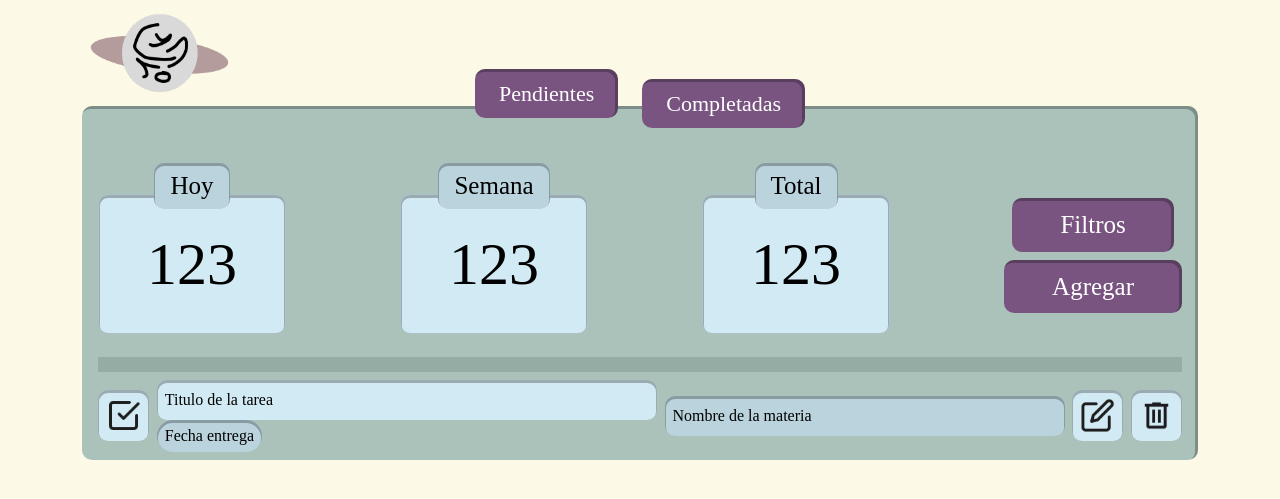
After one commit to EmilioMateo/ProyectoWeb, a PHP site: page /TareasPendientes.html in a window 1280 px wide. The commit adds this page. Shown: the top 499 px of the page. Run offline with PHP 8.4, Linux system fonts and the light colour scheme; some web fonts are replaced.

Commit message:
tareas pendientes y completadas
ya todo l de gui para esta entrega

```diff
--- /dev/null
+++ b/TareasPendientes.html
@@ -0,0 +1,133 @@
+<!DOCTYPE html>
+<html lang="en">
+<head>
+    <meta charset="UTF-8">
+    <meta name="viewport" content="width=, initial-scale=1.0">
+
+    <!-- adjuntar el css del bootstrap -->
+    <link href="https://cdn.jsdelivr.net/npm/bootstrap@5.3.8/dist/css/bootstrap.min.css" rel="stylesheet" integrity="sha384-sRIl4kxILFvY47J16cr9ZwB07vP4J8+LH7qKQnuqkuIAvNWLzeN8tE5YBujZqJLB" crossorigin="anonymous">
+
+    <!-- link pa adjuntar la fuente q vamos a usar -->
+    <link href="https://fonts.cdnfonts.com/css/be-vietnam-pro" rel="stylesheet">
+
+    <!-- adjuntar nuestro css -->
+    <link href="style.css" rel="stylesheet">
+    <title>Tareas</title>
+</head>
+<body style="background-color: #FCF9E6;">
+
+    <div class="container w-100">
+        <img src="cyncroLogo.png" class="m-2" alt="logo cyncro" style="height: 90px; width: 140px;">
+        <div class="card mx-auto contenedor-login border-0 py-2 px-3">
+            <div class="d-flex flex-wrap justify-content-center gap-4" style="position: relative; top: -35px">
+                <button id="pendiente" class="btn-personalizado btn-toggle px-4 py-2" style="font-size: 22px">Pendientes</button>
+                <button class="btn-personalizado btn-toggle px-4 py-2" style="font-size: 22px;" onclick="location.href='TareasCompletadas.html'">Completadas</button>
+            </div>
+
+            <div class="d-flex flex-wrap justify-content-between mb-2">
+                <div class="d-flex flex-column align-items-center">
+                    <div class="diseño-r1 py-1 px-3" style="z-index: 10;">
+                        <p class="mb-0" style="font-size: 25px;">Hoy</p>
+                    </div>
+                    <div class="card diseño-r2 px-5 py-4" style="position: relative; top: -15px;">
+                        <p class="mb-0" style="font-size: 60px;">123</p>
+                    </div>
+                </div>
+                <div class="d-flex flex-column align-items-center">
+                    <div class="diseño-r1 py-1 px-3" style="z-index: 10;">
+                        <p class="mb-0" style="font-size: 25px;">Semana</p>
+                    </div>
+                    <div class="card diseño-r2 px-5 py-4" style="position: relative; top: -15px;">
+                        <p class="mb-0" style="font-size: 60px;">123</p>
+                    </div>
+                </div>
+                <div class="d-flex flex-column align-items-center">
+                    <div class="diseño-r1 py-1 px-3" style="z-index: 10;">
+                        <p class="mb-0" style="font-size: 25px;">Total</p>
+                    </div>
+                    <div class="card diseño-r2 px-5 py-4" style="position: relative; top: -15px;">
+                        <p class="mb-0" style="font-size: 60px;">123</p>
+                    </div>
+                </div>
+                <div class="d-flex flex-column align-items-center justify-content-center gap-2">
+                    <button id="pendiente" class="btn-personalizado px-5 py-2" style="font-size: 25px">Filtros</button>
+                    <button class="btn-personalizado px-5 py-2" style="font-size: 25px;">Agregar</button>
+                </div>
+            </div>
+
+            <div class="separador-central-tareas mb-2 mx-auto"></div>
+
+            <!-- esto de abajo es la template pero fuera de la etiqueta template, lo pongo fuera pa q se muestre un ejemplo en pantalla, si nomás lo dejo en la de template entonces no se ve en pantalla, ya después cuando tengas programado q se muestre con la template puedes borrar esto de abajo -->
+            <div class="d-flex flex-wrap justify-content-between" style="align-items: center;">
+                <button class="btn-personalizado2 p-2 justify-content-center" style="border: 0px solid black;">
+                    <img src="completarTareaLogo.png" alt="completar tarea logo" style="height: 35px; width: 35px;">
+                </button>
+                <div class="d-flex flex-column" style="width: 500px;">
+                    <div class="diseño-r2 px-2 py-2" style="width: 100%;">
+                        <p style="margin: 0;">Titulo de la tarea</p>
+                    </div>
+                    <div class="diseño-r1 px-2 py-1" style="border-radius: 20px;">
+                        <p style="margin: 0;">Fecha entrega</p>
+                    </div>
+                </div>
+                <div class="d-flex flex-column" style="width: 400px;">
+                    <div class="diseño-r1 px-2 py-2" style="width: 100%;">
+                        <p style="margin: 0;">Nombre de la materia</p>
+                    </div>
+                </div>
+                <button class="btn-personalizado2 p-2 justify-content-center" style="border: 0px solid black;">
+                    <img src="editarTareaLogo.png" alt="completar tarea logo" style="height: 35px; width: 35px;">
+                </button>
+                <button class="btn-personalizado2 p-2 justify-content-center" style="border: 0px solid black;">
+                    <img src="eliminarTareaLogo.png" alt="completar tarea logo" style="height: 35px; width: 35px;">
+                </button>
+            </div>
+
+            <!-- ahora si en template -->
+            <template>
+                <div class="d-flex flex-wrap justify-content-between" style="align-items: center;">
+                    <button class="btn-personalizado2 p-2 justify-content-center" style="border: 0px solid black;">
+                        <img src="completarTareaLogo.png" alt="completar tarea logo" style="height: 35px; width: 35px;">
+                    </button>
+                    <div class="d-flex flex-column" style="width: 500px;">
+                        <div class="diseño-r2 px-2 py-2" style="width: 100%;">
+                            <p style="margin: 0;">Titulo de la tarea</p>
+                        </div>
+                        <div class="diseño-r1 px-2 py-1" style="border-radius: 20px;">
+                            <p style="margin: 0;">Fecha entrega</p>
+                        </div>
+                    </div>
+                    <div class="d-flex flex-column" style="width: 400px;">
+                        <div class="diseño-r1 px-2 py-2" style="width: 100%;">
+                            <p style="margin: 0;">Nombre de la materia</p>
+                        </div>
+                    </div>
+                    <button class="btn-personalizado2 p-2 justify-content-center" style="border: 0px solid black;">
+                        <img src="editarTareaLogo.png" alt="completar tarea logo" style="height: 35px; width: 35px;">
+                    </button>
+                    <button class="btn-personalizado2 p-2 justify-content-center" style="border: 0px solid black;">
+                        <img src="eliminarTareaLogo.png" alt="completar tarea logo" style="height: 35px; width: 35px;">
+                    </button>
+                </div>
+            </template>
+        </div>
+    </div>
+
+    <!-- este script solo levanta el botón de completadas para q el usuario sepa q está en esa sección -->
+    <script>
+        let botonInicial = document.getElementById("pendiente");
+        botonInicial.classList.add('on');
+
+        const botones = document.querySelectorAll('.btn-toggle');
+
+        botones.forEach(boton => {
+            boton.addEventListener('click', () => {
+                botones.forEach(b => b.classList.remove('on'));
+                boton.classList.add('on');
+            });
+        });
+    </script>
+
+    <script src="https://cdn.jsdelivr.net/npm/bootstrap@5.3.8/dist/js/bootstrap.bundle.min.js" integrity="sha384-FKyoEForCGlyvwx9Hj09JcYn3nv7wiPVlz7YYwJrWVcXK/BmnVDxM+D2scQbITxI" crossorigin="anonymous"></script>
+</body>
+</html>
--- a/style.css
+++ b/style.css
@@ -47,11 +47,52 @@
     background-color: #95ACA4;
 }
 
-.btn-toggle.activo{
+.separador-central-tareas{
+    width: 100%;
+    height: 15px;
+    background-color: #95ACA4;
+}
+
+.btn-toggle.on{
     position: relative;
     bottom: 10px;
 }
 
-.btn-toggle{
-    transition: all 1s ease;
+.diseño-r1{
+    background-color: #BAD3DD;
+    box-shadow: inset 0px 2px 0px 1px rgba(0, 0, 0, 0.267);
+    border-radius: 10px;
+    width: fit-content;
 }
+
+.diseño-r2{
+    background-color: #D2EAF3;
+    box-shadow: inset 0px 2px 0px 1px rgba(0, 0, 0, 0.267);
+    border-radius: 10px;
+    width: fit-content;
+}
+
+p{
+    font-family: 'Be Vietnam Pro';
+    color: black;
+}
+
+.btn-personalizado:active {
+    background-color: #402d46;
+    box-shadow: inset -2px 2px 0px rgba(12, 11, 12, 0.267);
+    color:white;
+}
+
+.btn-personalizado2{
+    background-color: #D2EAF3;
+    box-shadow: inset 0px 2px 0px 1px rgba(0, 0, 0, 0.267);
+    border-radius: 10px;
+    width: fit-content;
+}
+
+.btn-personalizado2:active{
+    background-color: #91c5d8;
+    box-shadow: inset 0px 2px 0px 1px rgba(0, 0, 0, 0.267);
+    border-radius: 10px;
+    width: fit-content;
+}
```
Also changed, not shown: TareasCompletadas.html (added, +118 -0 lines), completarTareaLogo.png (added), editarTareaLogo.png (added), eliminarTareaLogo.png (added).
